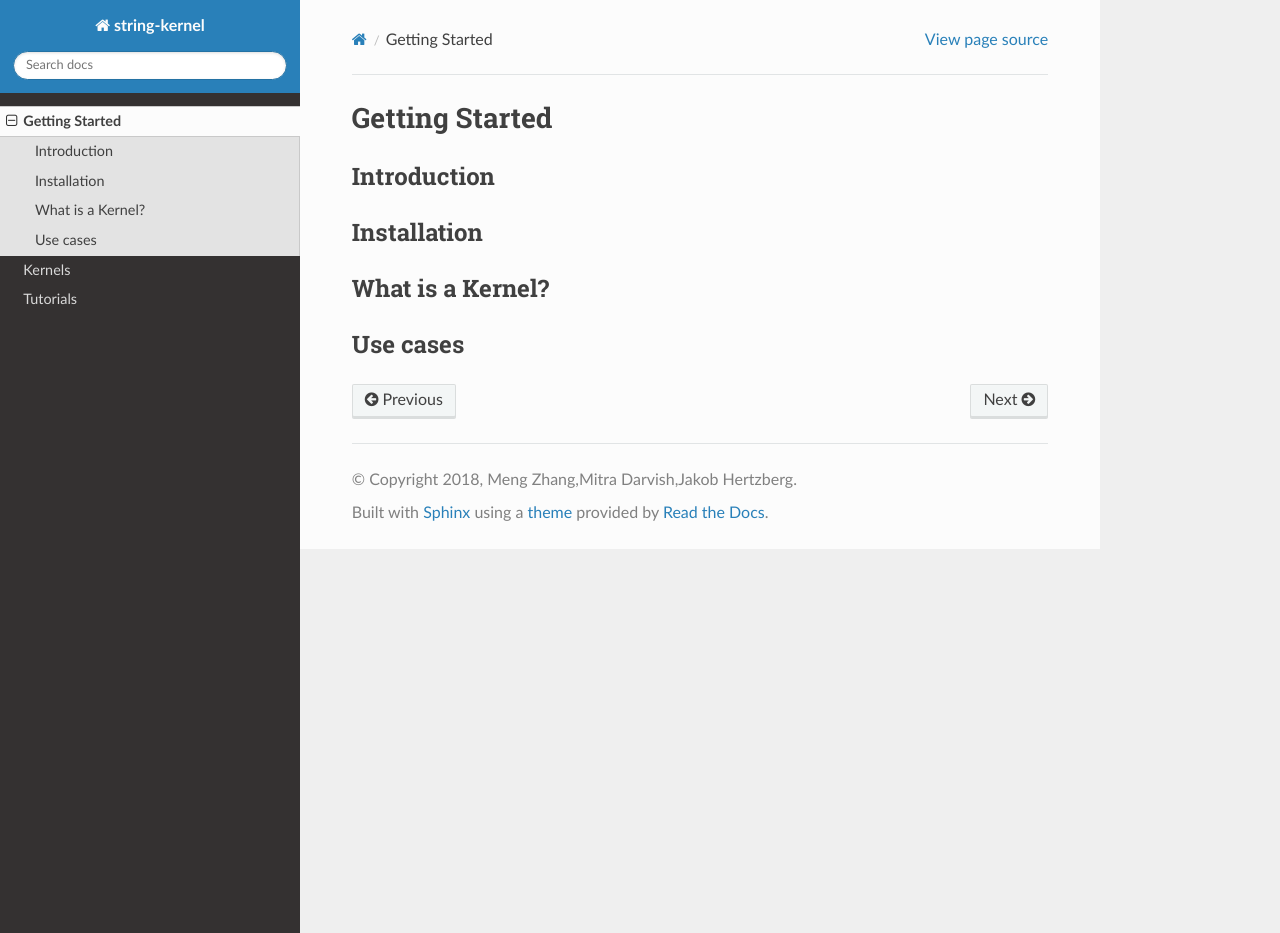
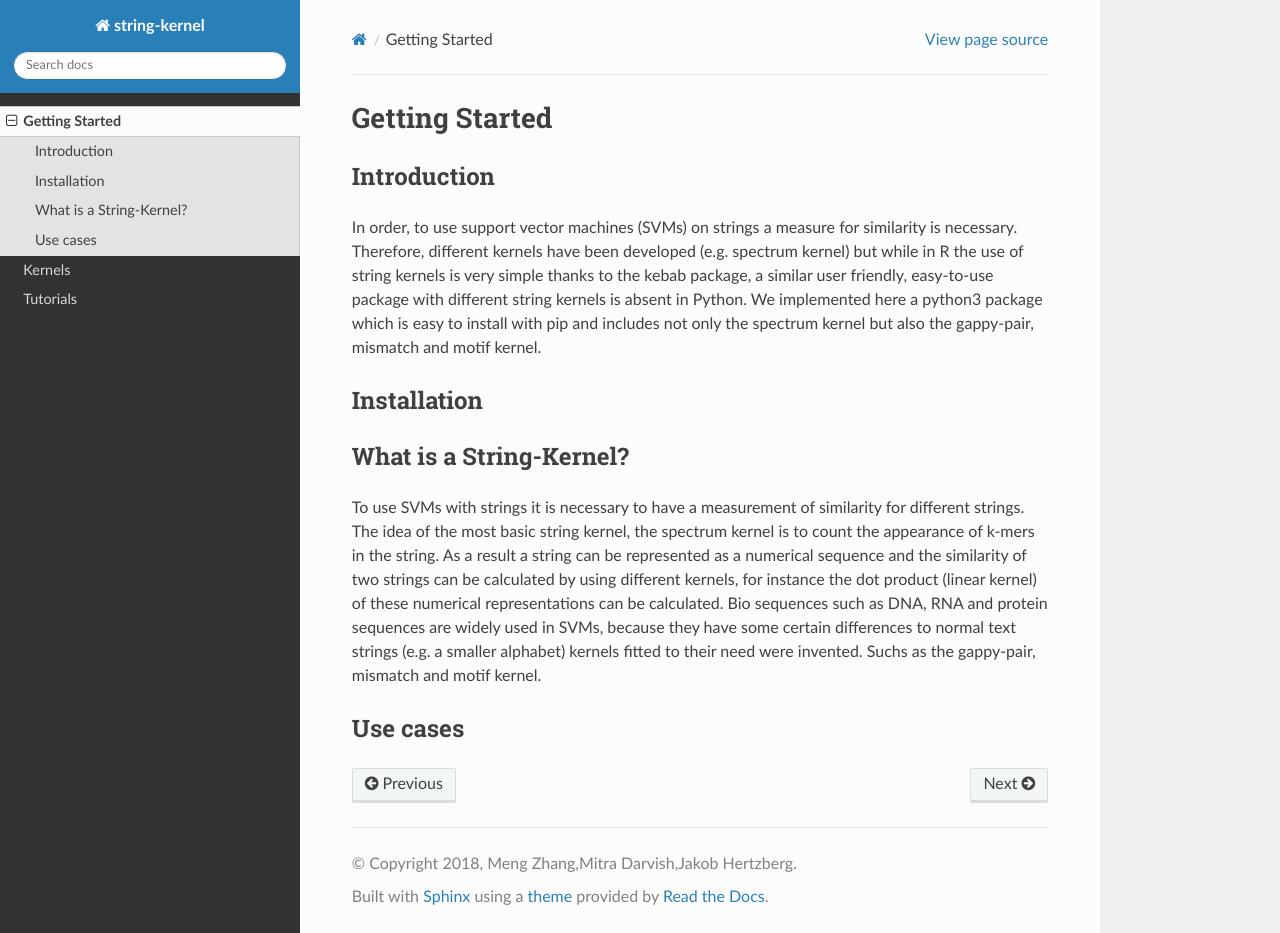
Before and after one commit to jakob-he/string-kernel, a Sphinx documentation site: the page built from docs/source/home.rst, in a window 1280 px wide and 933 px high. Built offline with Sphinx 7.4.7 and the Read the Docs theme 2.0.0, drawn with Linux system fonts in a browser that asks for light colours.

Commit message:
Some documentation stuff

```diff
--- a/docs/source/examples.rst
+++ b/docs/source/examples.rst
@@ -1,2 +1,6 @@
 Tutorials
 =========
+
+Gappy Pair Kernel
+------------
+Please look into the provided ipython file in Tutorialdata to learn how to use the gappy-pair kernel.
--- a/docs/source/home.rst
+++ b/docs/source/home.rst
@@ -3,12 +3,19 @@ Getting Started
 
 Introduction
 ------------
+In order, to use support vector machines (SVMs) on strings a measure for similarity is necessary.
+Therefore, different kernels have been developed (e.g. spectrum kernel) but while in R the use of string kernels is very simple thanks to the kebab package, a similar user friendly, easy-to-use package with different string kernels is absent in Python.
+We implemented here a python3 package which is easy to install with pip and includes not only the spectrum kernel but also the gappy-pair, mismatch and motif kernel.
+
 
 Installation
 ------------
 
-What is a Kernel?
+What is a String-Kernel?
 -----------------
+To use SVMs with strings it is necessary to have a measurement of similarity for different strings.
+The idea of the most basic string kernel, the spectrum kernel is to count the appearance of k-mers in the string. As a result a string can be represented as a numerical sequence and the similarity of two strings can be calculated by using different kernels, for instance the dot product (linear kernel) of these numerical representations can be calculated.
+Bio sequences such as DNA, RNA and protein sequences are widely used in SVMs, because they have some certain differences to normal text strings (e.g. a smaller alphabet) kernels fitted to their need were invented. Suchs as the gappy-pair, mismatch and motif kernel.
 
 Use cases
 ---------
```
Also changed, not shown: docs/source/kernels.rst (+8 -3 lines).
